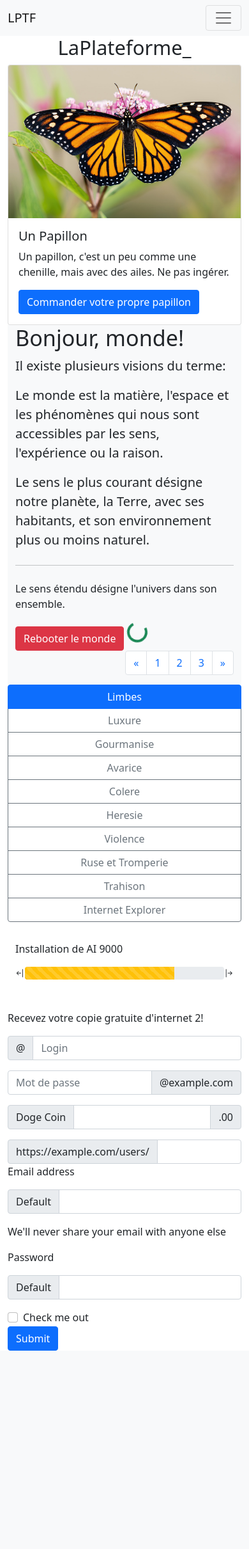
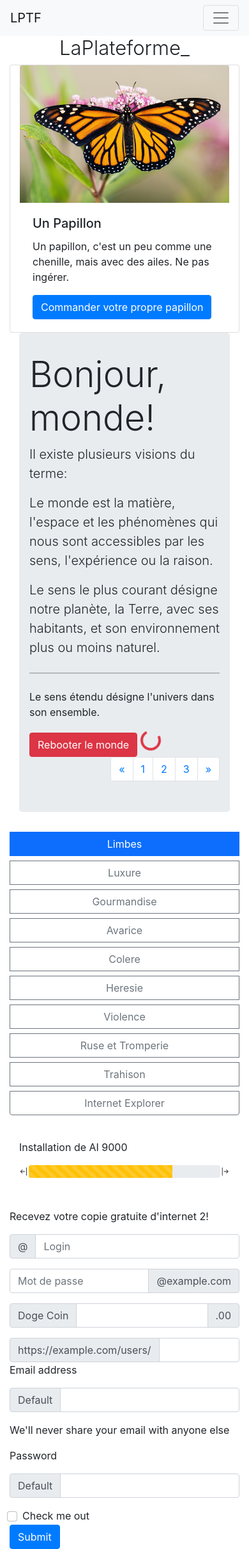
Before and after one commit to lucas-iribaren/runtrack3, a PHP site: page / in a window 390 px wide. Shown: the whole page at 64% size. Before the commit the page ends 2111 px from the top, so only its background shows below. Run offline with PHP 8.4, Linux system fonts and the light colour scheme.

Commit message:
Add code for displaying a responsive webpage with navigation, card sections, progress bar, and form inputs

```diff
--- a/jour06/job01/index.php
+++ b/jour06/job01/index.php
@@ -1,17 +1,19 @@
 <!DOCTYPE html>
 <html lang="fr">
+
 <head>
   <meta charset="UTF-8">
   <meta name="viewport" content="width=device-width, initial-scale=1.0">
   <link href="https://cdn.jsdelivr.net/npm/bootstrap@5.0.2/dist/css/bootstrap.min.css" rel="stylesheet" integrity="sha384-EVSTQN3/azprG1Anm3QDgpJLIm9Nao0Yz1ztcQTwFspd3yD65VohhpuuCOmLASjC" crossorigin="anonymous">
   <title>La Plateforme_</title>
 </head>
+
 <body>
   <header>
     <nav class="navbar navbar-expand-lg navbar-light bg-light">
       <div class="container-fluid">
-          <a class="navbar-brand" href="#">LPTF</a>
-          <button class="navbar-toggler" type="button" data-bs-toggle="collapse" data-bs-target="#navbarNavAltMarkup" aria-controls="navbarNavAltMarkup" aria-expanded="false" aria-label="Toggle navigation">
+        <a class="navbar-brand" href="https://laplateforme.io/">LPTF</a>
+        <button class="navbar-toggler" type="button" data-toggle="collapse" data-target="#navbarNavAltMarkup" aria-controls="navbarNavAltMarkup" aria-expanded="false" aria-label="Toggle navigation">
           <span class="navbar-toggler-icon"></span>
         </button>
         <div class="collapse navbar-collapse" id="navbarNavAltMarkup">
@@ -24,33 +26,74 @@
         </div>
       </div>
     </nav>
-      <h1 class="text-center display-5">LaPlateforme_</h1>
   </header>
 
   <main class="container-fluid">
-        <section class="d-flex flex-column flex-md-row ">
-        <div class="card col-md-2" >
+
+    <h1 class="text-center display-5">LaPlateforme_</h1>
+    <section class="d-flex flex-column flex-md-row">
+      <div class="card col-md-2">
         <img class="card-img-top img-fluid" src="image/papillon.jpg" alt="papillon">
         <div class="card-body">
           <h5 class="card-title">Un Papillon</h5>
           <p class="card-text">Un papillon, c'est un peu comme une chenille, mais avec des ailes. Ne pas ingérer.</p>
-                <a href="#" class="btn btn-primary">Commander votre propre papillon</a>
+          <a href="#" class="btn btn-primary" data-toggle="modal" data-target="#papillonModal">Commander votre propre papillon</a>
         </div>
       </div>
 
-        <div class="container bg-light col-md-7">
+
+      <!-- Modale Bootstrap -->
+      <div class="modal fade" id="papillonModal" tabindex="-1" role="dialog" aria-hidden="true">
+        <div class="modal-dialog" role="document">
+          <div class="modal-content">
+            <div class="modal-header">
+              <h5 class="modal-title" id="exampleModalLabel">Confirmation d'achat</h5>
+              <button type="button" class="close" data-dismiss="modal" aria-label="Close">
+                <span aria-hidden="true">&times;</span>
+              </button>
+            </div>
+            <div class="modal-body">
+              Voulez-vous vraiment acheter un papillon ?
+            </div>
+            <div class="modal-footer">
+              <button type="button" class="btn btn-secondary" data-dismiss="modal">Annuler</button>
+              <button type="button" class="btn btn-primary">Confirmer l'achat</button>
+            </div>
+          </div>
+        </div>
+      </div>
+
+      <div class="modal fade" id="recapModal" tabindex="-1" aria-labelledby="recapModalLabel" aria-hidden="true">
+        <div class="modal-dialog">
+          <div class="modal-content">
+            <div class="modal-header">
+              <h5 class="modal-title" id="recapModalLabel">Récapitulatif du formulaire</h5>
+              <button type="button" class="btn-close" data-bs-dismiss="modal" aria-label="Close"></button>
+            </div>
+            <div class="modal-body">
+              <p id="recap-email"></p>
+              <p id="recap-password"></p>
+            </div>
+          </div>
+        </div>
+      </div>
+      <!-- /Modale Bootstrap -->
+
+
+      <div class="container col-md-7">
         <div class="jumbotron">
           <h1 class="display-4">Bonjour, monde!</h1>
-                <p class="lead">Il existe plusieurs visions du terme:</p>
-                <p class="lead">Le monde est la matière, l'espace et les phénomènes qui nous sont accessibles par les sens, l'expérience ou la raison.</p>
-                <p class="lead">Le sens le plus courant désigne notre planète, la Terre, avec ses habitants, et son environnement plus ou moins naturel.</p>
+          <p class="lead" id="jumbotron-text-1">Il existe plusieurs visions du terme:</p>
+          <p class="lead" id="jumbotron-text-2">Le monde est la matière, l'espace et les phénomènes qui nous sont accessibles par les sens, l'expérience ou la raison.</p>
+          <p class="lead" id="jumbotron-text-3">Le sens le plus courant désigne notre planète, la Terre, avec ses habitants, et son environnement plus ou moins naturel.</p>
           <hr class="my-4">
-                <p>Le sens étendu désigne l'univers dans son ensemble.</p>
-                <button type="button" class="btn btn-danger">Rebooter le monde</button>
-                <div class="spinner-border text-success" role="status">
+          <p id="jumbotron-text-4">Le sens étendu désigne l'univers dans son ensemble.</p>
+          <button type="button" id="reboot-button" class="btn btn-danger">Rebooter le monde</button>
+          <div class="spinner-border text-danger" role="status">
             <span class="visually-hidden">Loading...</span>
           </div>
-            </div>
+
+
 
           <nav aria-label="Page navigation example">
             <ul class="pagination justify-content-end">
@@ -59,9 +102,9 @@
                   <span aria-hidden="true">&laquo;</span>
                 </a>
               </li>
-                    <li class="page-item"><a class="page-link" href="#">1</a></li>
-                    <li class="page-item"><a class="page-link" href="#">2</a></li>
-                    <li class="page-item"><a class="page-link" href="#">3</a></li>
+              <li class="page-item"><a class="page-link" href="#" data-page="1">1</a></li>
+              <li class="page-item"><a class="page-link" href="#" data-page="2">2</a></li>
+              <li class="page-item"><a class="page-link" href="#" data-page="3">3</a></li>
               <li class="page-item">
                 <a class="page-link" href="#" aria-label="Next">
                   <span aria-hidden="true">&raquo;</span>
@@ -70,6 +113,8 @@
             </ul>
           </nav>
         </div>
+      </div>
+      </div>
 
       <div class="btn-group-vertical" role="group" aria-label="Vertical radio toggle button group">
         <input type="radio" class="btn-check" name="vbtn-radio" id="vbtn-radio1" autocomplete="off" checked>
@@ -77,7 +122,7 @@
         <input type="radio" class="btn-check" name="vbtn-radio" id="vbtn-radio2" autocomplete="off">
         <label class="btn btn-outline-secondary" for="vbtn-radio2">Luxure</label>
         <input type="radio" class="btn-check" name="vbtn-radio" id="vbtn-radio3" autocomplete="off">
-            <label class="btn btn-outline-secondary" for="vbtn-radio3">Gourmanise</label>
+        <label class="btn btn-outline-secondary" for="vbtn-radio3">Gourmandise</label>
         <input type="radio" class="btn-check" name="vbtn-radio" id="vbtn-radio4" autocomplete="off">
         <label class="btn btn-outline-secondary" for="vbtn-radio4">Avarice</label>
         <input type="radio" class="btn-check" name="vbtn-radio" id="vbtn-radio5" autocomplete="off">
@@ -105,13 +150,13 @@
         <div class="col-md-6">
           <div class="d-flex justify-content-between align-items-center" style="max-width: 800px;">
             <svg xmlns="http://www.w3.org/2000/svg" width="16" height="16" fill="currentColor" class="bi bi-arrow-bar-left" viewBox="0 0 16 16">
-                    <path fill-rule="evenodd" d="M12.5 15a.5.5 0 0 1-.5-.5v-13a.5.5 0 0 1 1 0v13a.5.5 0 0 1-.5.5M10 8a.5.5 0 0 1-.5.5H3.707l2.147 2.146a.5.5 0 0 1-.708.708l-3-3a.5.5 0 0 1 0-.708l3-3a.5.5 0 1 1 .708.708L3.707 7.5H9.5a.5.5 0 0 1 .5.5"/>
+              <path fill-rule="evenodd" d="M12.5 15a.5.5 0 0 1-.5-.5v-13a.5.5 0 0 1 1 0v13a.5.5 0 0 1-.5.5M10 8a.5.5 0 0 1-.5.5H3.707l2.147 2.146a.5.5 0 0 1-.708.708l-3-3a.5.5 0 0 1 0-.708l3-3a.5.5 0 1 1 .708.708L3.707 7.5H9.5a.5.5 0 0 1 .5.5" />
             </svg>
             <div class="progress w-100" style="height: 20px;">
               <div class="progress-bar progress-bar-striped bg-warning" role="progressbar" style="width: 75%" aria-valuenow="75" aria-valuemin="0" aria-valuemax="100"></div>
             </div>
             <svg xmlns="http://www.w3.org/2000/svg" width="16" height="16" fill="currentColor" class="bi bi-arrow-bar-right" viewBox="0 0 16 16">
-                    <path fill-rule="evenodd" d="M6 8a.5.5 0 0 0 .5.5h5.793l-2.147 2.146a.5.5 0 0 0 .708.708l3-3a.5.5 0 0 0 0-.708l-3-3a.5.5 0 0 0-.708.708L12.293 7.5H6.5A.5.5 0 0 0 6 8m-2.5 7a.5.5 0 0 1-.5-.5v-13a.5.5 0 0 1 1 0v13a.5.5 0 0 1-.5.5"/>
+              <path fill-rule="evenodd" d="M6 8a.5.5 0 0 0 .5.5h5.793l-2.147 2.146a.5.5 0 0 0 .708.708l3-3a.5.5 0 0 0 0-.708l-3-3a.5.5 0 0 0-.708.708L12.293 7.5H6.5A.5.5 0 0 0 6 8m-2.5 7a.5.5 0 0 1-.5-.5v-13a.5.5 0 0 1 1 0v13a.5.5 0 0 1-.5.5" />
             </svg>
           </div>
         </div>
@@ -119,7 +164,7 @@
     </div>
   </main>
   <footer class="mt-5">
-    <div class="container">
+    <section class="container">
       <div class="row">
         <div class="col-md-6">
           <p>Recevez votre copie gratuite d'internet 2!</p>
@@ -162,15 +207,123 @@
                   Check me out
                 </label>
               </div>
-              <button type="button" class="btn btn-primary">Submit</button>
+              <button type="button" id="form-submit" class="btn btn-primary">Submit</button>
             </div>
           </div>
         </div>
       </div>
-    </main>
+    </section>
+
   </footer>
 
-  <script src="https://cdn.jsdelivr.net/npm/@popperjs/core@2.9.2/dist/umd/popper.min.js" integrity="sha384-IQsoLXl5PILFhosVNubq5LC7Qb9DXgDA9i+tQ8Zj3iwWAwPtgFTxbJ8NT4GN1R8p" crossorigin="anonymous"></script>
-  <script src="https://cdn.jsdelivr.net/npm/bootstrap@5.0.2/dist/js/bootstrap.min.js" integrity="sha384-cVKIPhGWiC2Al4u+LWgxfKTRIcfu0JTxR+EQDz/bgldoEyl4H0zUF0QKbrJ0EcQF" crossorigin="anonymous"></script>
+  <!-- CSS Bootstrap -->
+  <link href="https://stackpath.bootstrapcdn.com/bootstrap/4.5.2/css/bootstrap.min.css" rel="stylesheet">
+
+  <!-- JS Bootstrap et dépendances -->
+  <script src="https://code.jquery.com/jquery-3.5.1.slim.min.js"></script>
+  <script src="https://cdn.jsdelivr.net/npm/@popperjs/core@2.9.3/dist/umd/popper.min.js"></script>
+  <script src="https://stackpath.bootstrapcdn.com/bootstrap/4.5.2/js/bootstrap.min.js"></script>
+  <script>
+    const citations = [
+      "J'ai vu tant de choses que vous, humains, ne pourriez pas croire.",
+      "Les larmes se perdront dans la pluie.",
+      "Tous ces moments se perdront dans le temps, comme des larmes dans la pluie.",
+      "C'est dommage qu'elle doive vivre, mais tout le monde doit mourir un jour.",
+      "La lumière qui brûle deux fois plus fort brûle deux fois moins longtemps.",
+      "Je ne savais pas combien de temps nous avions ensemble. Qui le sait jamais ?"
+    ];
+
+    function getRandomCitation() {
+      const randomIndex = Math.floor(Math.random() * citations.length);
+      return citations[randomIndex];
+    }
+
+    document.getElementById('reboot-button').addEventListener('click', function() {
+      document.getElementById('jumbotron-text-1').textContent = getRandomCitation();
+      document.getElementById('jumbotron-text-2').textContent = getRandomCitation();
+      document.getElementById('jumbotron-text-3').textContent = getRandomCitation();
+      document.getElementById('jumbotron-text-4').textContent = getRandomCitation();
+    });
+    // Tableau contenant le contenu pour chaque page
+    const jumbotronContent = {
+      1: {
+        title: "Bienvenue sur la page 1",
+        text1: "Voici le contenu initial du jumbotron pour la première page.",
+        text2: "Ce texte changera en fonction de la page sélectionnée."
+      },
+      2: {
+        title: "Bienvenue sur la page 2",
+        text1: "Ceci est le contenu pour la deuxième page du jumbotron.",
+        text2: "Chaque page affiche un texte différent pour montrer la pagination."
+      },
+      3: {
+        title: "Bienvenue sur la page 3",
+        text1: "Voici le contenu de la troisième page du jumbotron.",
+        text2: "Utilisez les boutons de pagination pour explorer chaque page."
+      }
+    };
+
+    function updateJumbotron(page) {
+      const content = jumbotronContent[page];
+      document.querySelector('.jumbotron h1').textContent = content.title;
+      document.querySelectorAll('.lead')[0].textContent = content.text1;
+      document.querySelectorAll('.lead')[1].textContent = content.text2;
+      document.querySelectorAll('.lead')[2].textContent = content.text2; // Ajoute cette ligne pour le 3ème texte
+    }
+
+
+    // Ajouter un événement au clic sur les liens de pagination
+    document.querySelectorAll('.page-link').forEach(function(link) {
+      link.addEventListener('click', function(event) {
+        event.preventDefault();
+        const page = this.getAttribute('data-page');
+        updateJumbotron(page); // Mise à jour du jumbotron selon la page sélectionnée
+      });
+    });
+
+    let progress = 75; // Pourcentage initial
+    const $progressBar = $('.progress-bar');
+
+    $('.bi-arrow-bar-left').click(function() {
+      if (progress > 0) {
+        progress -= 5;
+        $progressBar.css('width', `${progress}%`).attr('aria-valuenow', progress);
+      }
+    });
+
+    $('.bi-arrow-bar-right').click(function() {
+      if (progress < 100) {
+        progress += 5;
+        $progressBar.css('width', `${progress}%`).attr('aria-valuenow', progress);
+      }
+    });
+
+    let keySequence = [];
+    const validSequence = ['d', 'g', 'c'];
+
+    $(document).on('keydown', function(e) {
+      keySequence.push(e.key.toLowerCase());
+      if (keySequence.slice(-3).join('') === validSequence.join('')) {
+        $('#recapModal').modal('show'); // Afficher la modale lorsque l'ordre est correct
+        keySequence = []; // Réinitialiser après l'ouverture de la modale
+      }
+    });
+
+    $('#form-submit').click(function(e) {
+      e.preventDefault();
+      const email = $('input[placeholder="Login"]').val();
+      const password = $('input[placeholder="Mot de passe"]').val();
+
+      if (!email && !password) {
+        const colors = ['text-primary', 'text-success', 'text-danger', 'text-warning', 'text-info'];
+        const randomColor = colors[Math.floor(Math.random() * colors.length)];
+
+        $('.spinner-border').removeClass('text-primary text-success text-danger text-warning text-info').addClass(randomColor);
+      }
+    });
+  </script>
+
+
 </body>
+
 </html>
```
Lines whose indentation alone changed are shown as unchanged.
